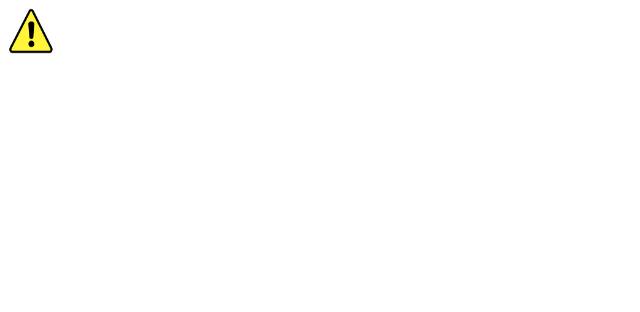
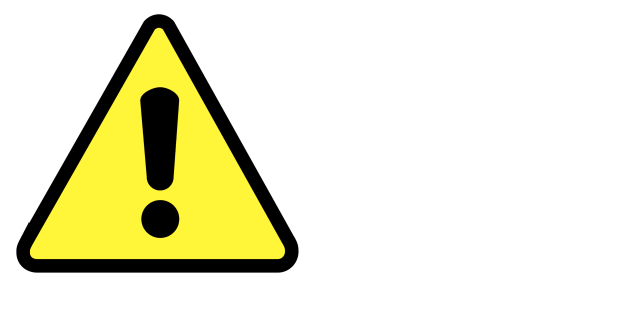
Before and after one commit to ampblogger/ampblogger.github.io, a plain HTML site: page embed/html/tag/img-1.html in a window 1280 px wide. Shown: the whole page, without its empty margins (0-640 px from the left). Drawn offline with Linux system fonts and the light colour scheme.

Commit message:
update img-1.html

```diff
--- a/embed/html/tag/img-1.html
+++ b/embed/html/tag/img-1.html
@@ -7,6 +7,6 @@
     <meta name="viewport" content="width=device-width,minimum-scale=1,initial-scale=1">
   </head>
   <body>
- <img src="https://ampblogger.github.io/media/img/warning.png" width="46" height="46" alt="Attention" />
+ <img src="https://ampblogger.github.io/media/img/warning.png" width="300" height="271" alt="Attention" />
   </body>
 </html>
```
